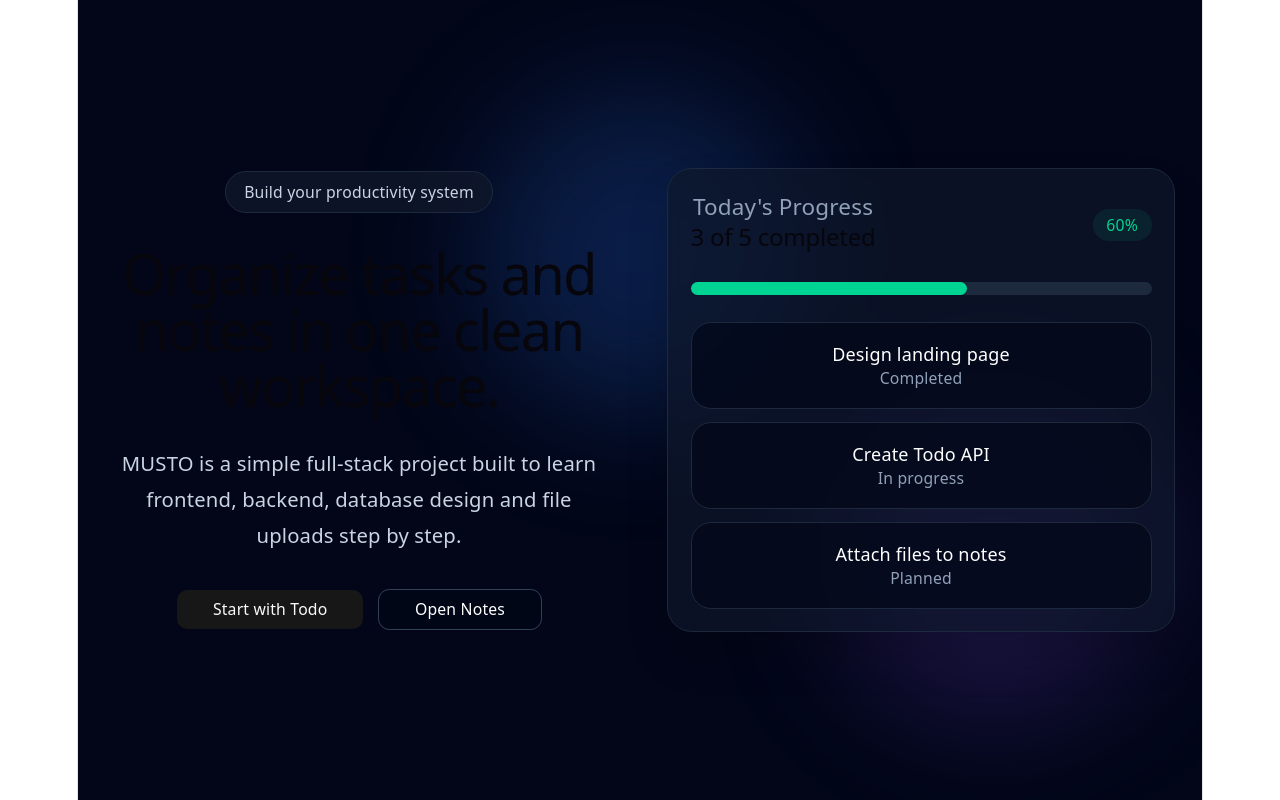
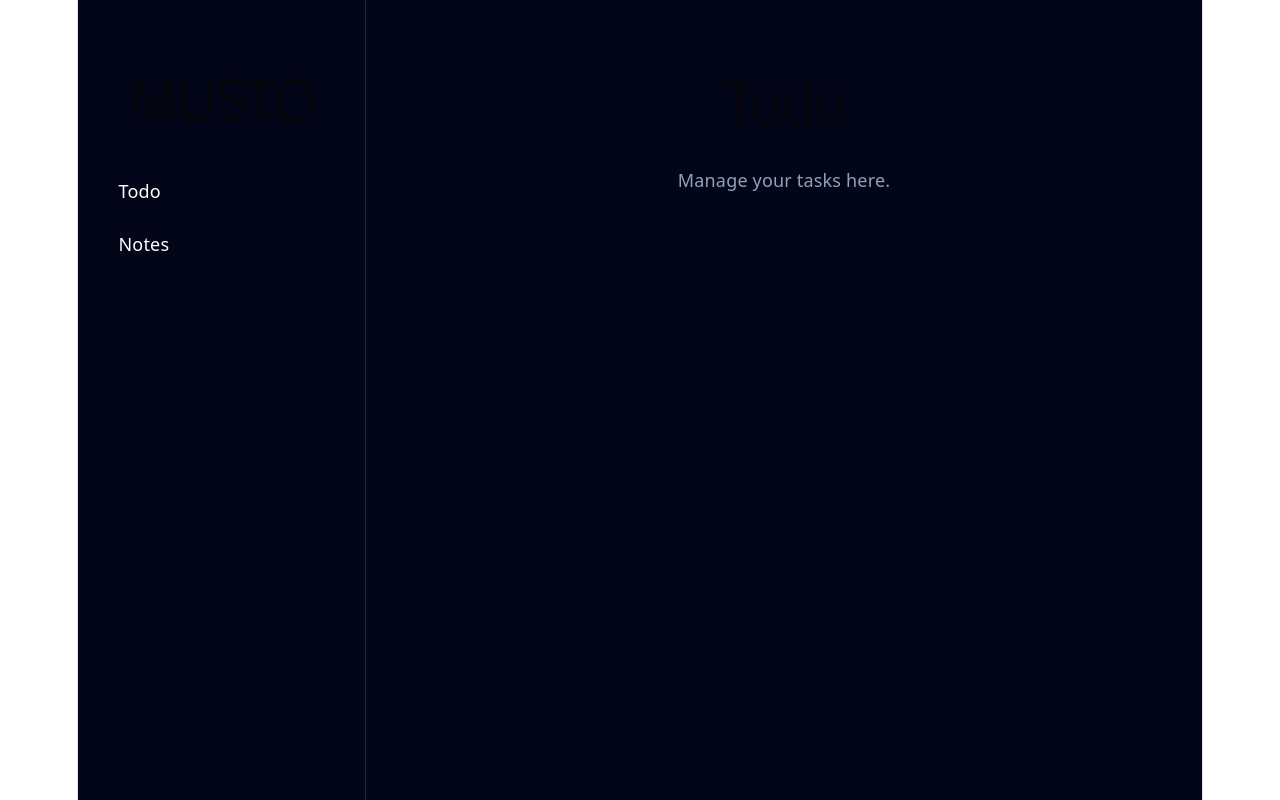
Before and after one commit to PhatLavar/MUSTO, a React (Vite) app in the folder frontend/: page / in a window 1280 px wide. Built offline with nearby package versions, Linux system fonts and the light colour scheme.

Commit message:
[FEAT] Add dashboard layout and todo page
Co-authored-by: Copilot <copilot@github.com>

```diff
--- a/frontend/src/App.tsx
+++ b/frontend/src/App.tsx
@@ -1,7 +1,7 @@
-import { HomePage } from "@/pages/home-page";
+import { TodoPage } from "@/pages/todo-page";
 
 function App() {
-  return <HomePage />;
+  return <TodoPage />;
 }
 
 export default App;
--- /dev/null
+++ b/frontend/src/layout/dashboard-layout.tsx
@@ -0,0 +1,27 @@
+export function DashboardLayout({
+  children,
+}: {
+  children: React.ReactNode;
+}) {
+  return (
+    <div className="flex min-h-screen bg-slate-950 text-white">
+      {/* Sidebar */}
+      <aside className="w-64 border-r border-slate-800 p-6">
+        <h1 className="mb-8 text-xl font-bold">MUSTO</h1>
+
+        <nav className="space-y-2">
+          <button className="w-full rounded-lg px-3 py-2 text-left hover:bg-slate-800">
+            Todo
+          </button>
+
+          <button className="w-full rounded-lg px-3 py-2 text-left hover:bg-slate-800">
+            Notes
+          </button>
+        </nav>
+      </aside>
+
+      {/* Main content */}
+      <main className="flex-1 p-8">{children}</main>
+    </div>
+  );
+}
--- /dev/null
+++ b/frontend/src/pages/todo-page.tsx
@@ -0,0 +1,13 @@
+import { DashboardLayout } from "@/layout/dashboard-layout";
+
+export function TodoPage() {
+  return (
+    <DashboardLayout>
+      <h1 className="text-3xl font-bold">Todo</h1>
+
+      <p className="mt-2 text-slate-400">
+        Manage your tasks here.
+      </p>
+    </DashboardLayout>
+  );
+}
--- a/frontend/tsconfig.json
+++ b/frontend/tsconfig.json
@@ -5,9 +5,10 @@
     { "path": "./tsconfig.node.json" }
   ],
   "compilerOptions": {
-    "baseUrl": ".",
+    "baseUrl": "./src",
     "paths": {
       "@/*": ["./src/*"]
-    }
+    },
+    "ignoreDeprecations": "6.0",
   }
 }
```
